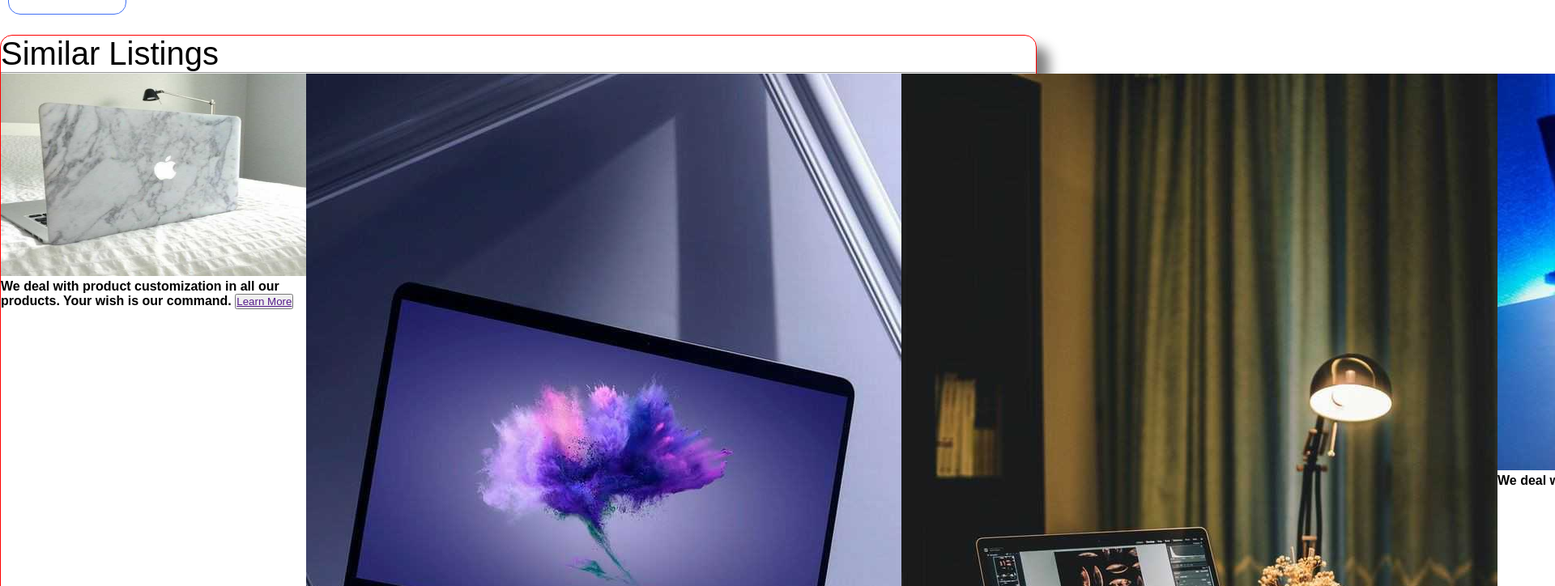
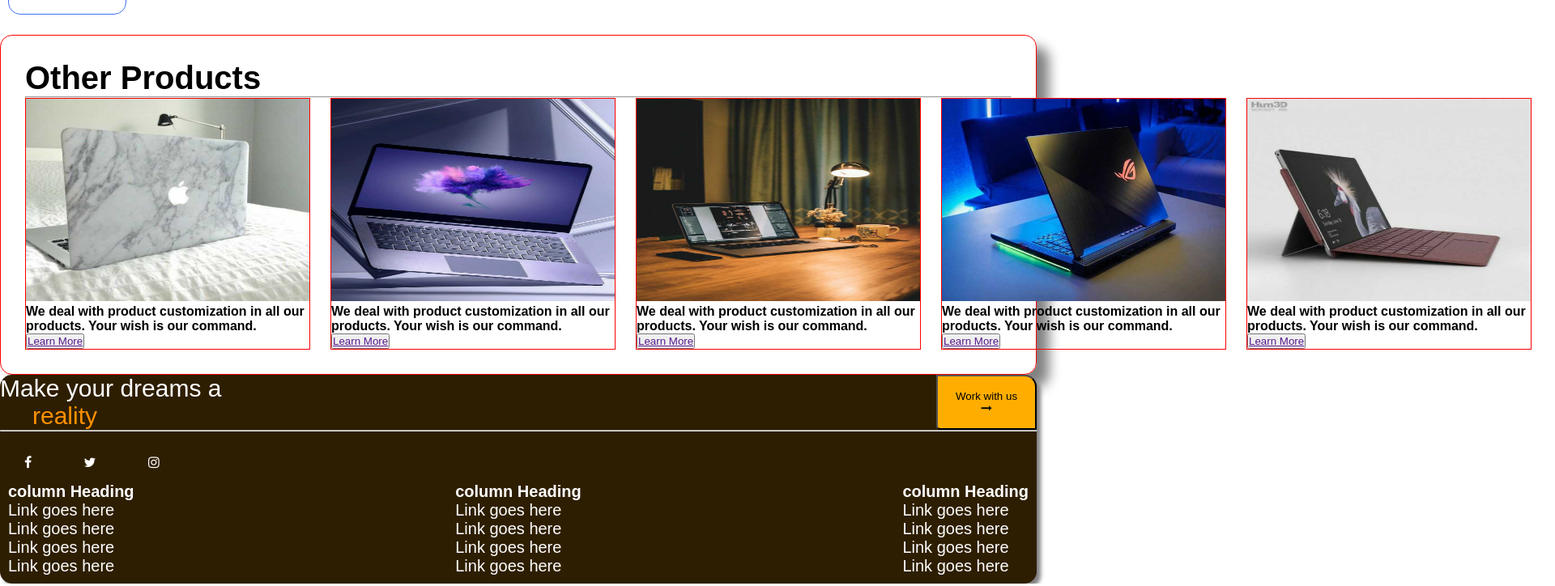
Before and after one commit to ChristopherChinia/Creative-Arts, a plain HTML site: page property.html in a window 1280 px wide. Shown: the part 2540-3264 px from the top of the page at 81% size, 1920 px wide, since content can reach past the window. Drawn offline with Linux system fonts and the light colour scheme.

Commit message:
added a new div container to carry the pictures and details

```diff
--- a/Assets/css/style.css
+++ b/Assets/css/style.css
@@ -586,25 +586,63 @@ section.similar{
     border-radius: 15px;
     box-shadow: 15px 15px 15px grey;
     border: 1px solid red;
+    padding: 30px;
 }
 
 section.similar>div.slone>h3{
-    font-weight: 200;
+    font-weight: 600;
     font-size: 40px;
 }
 
 section.similar .carryOne{
     display: flex;
     justify-content: space-between;
+    gap: 25px;
 }
 
 section.similar .carryOne .pic1{
-
+    border: 1px solid red;
 }
 
 section.similar .carryOne .pic1>img{
     height: 250px;
-    width: 377px;
+    width: 350px;
+}
+
+section.similar .carryOne .pic2{
+    border: 1px solid red;
+}
+
+section.similar .carryOne .pic2>img{
+    height: 250px;
+    width: 350px;
+}
+
+section.similar .carryOne .pic3{
+    border: 1px solid red;
+}
+
+section.similar .carryOne .pic3>img{
+    height: 250px;
+    width: 350px;
+}
+
+section.similar .carryOne .pic4{
+    border: 1px solid red;
+}
+
+section.similar .carryOne .pic4>img{
+    height: 250px;
+    width: 350px;
+}
+
+section.similar .carryOne .pic5{
+    border: 1px solid red;
+}
+
+section.similar .carryOne .pic5>img{
+    height: 250px;
+    width: 350px;
 }
 
 
--- a/property.html
+++ b/property.html
@@ -82,7 +82,7 @@
     <!-- Middle -->
 <section class="similar">
     <div class="slone">
-        <h3>Similar Listings</h3>
+        <h3>Other Products</h3>
         <hr>
     </div>
     <div class="carryOne">
```
